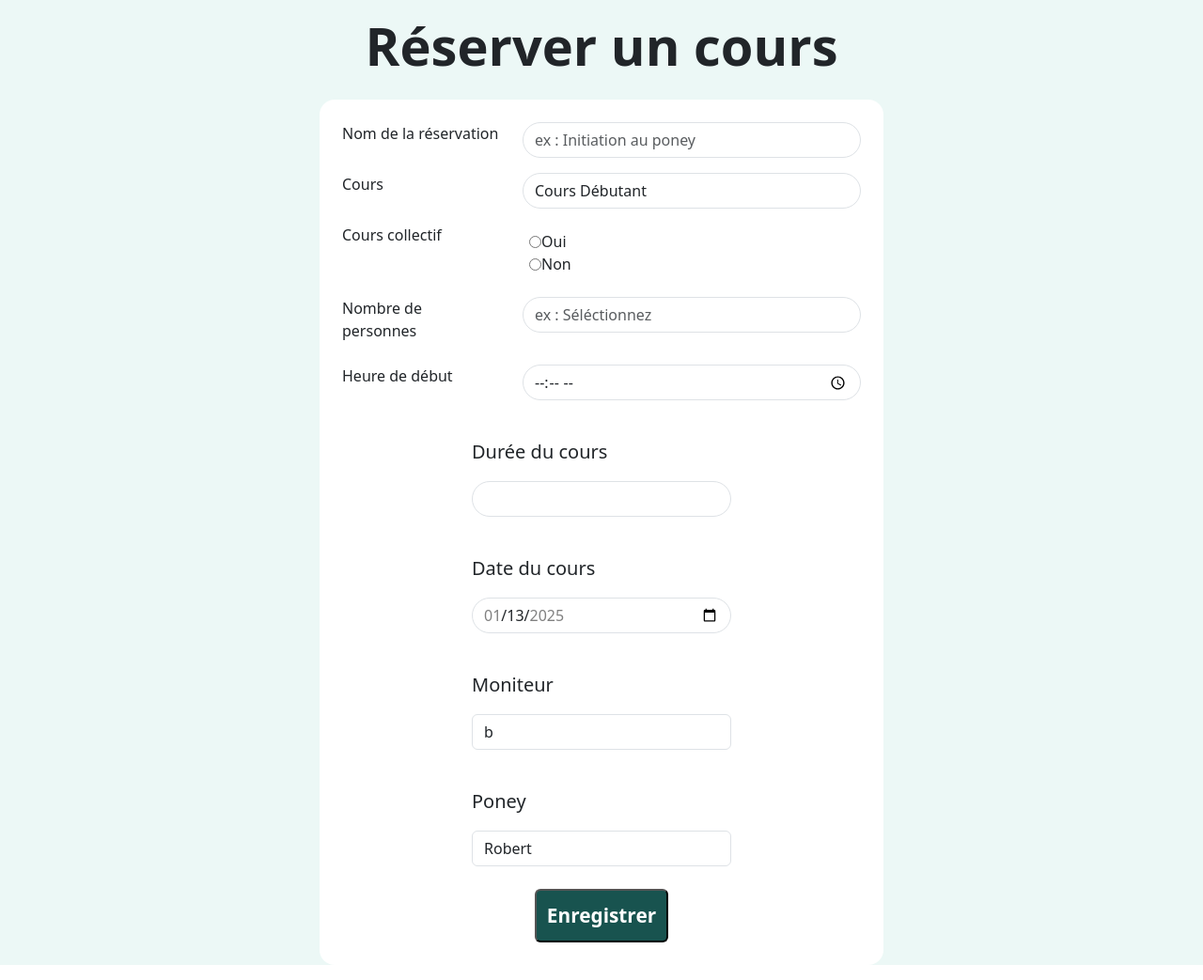
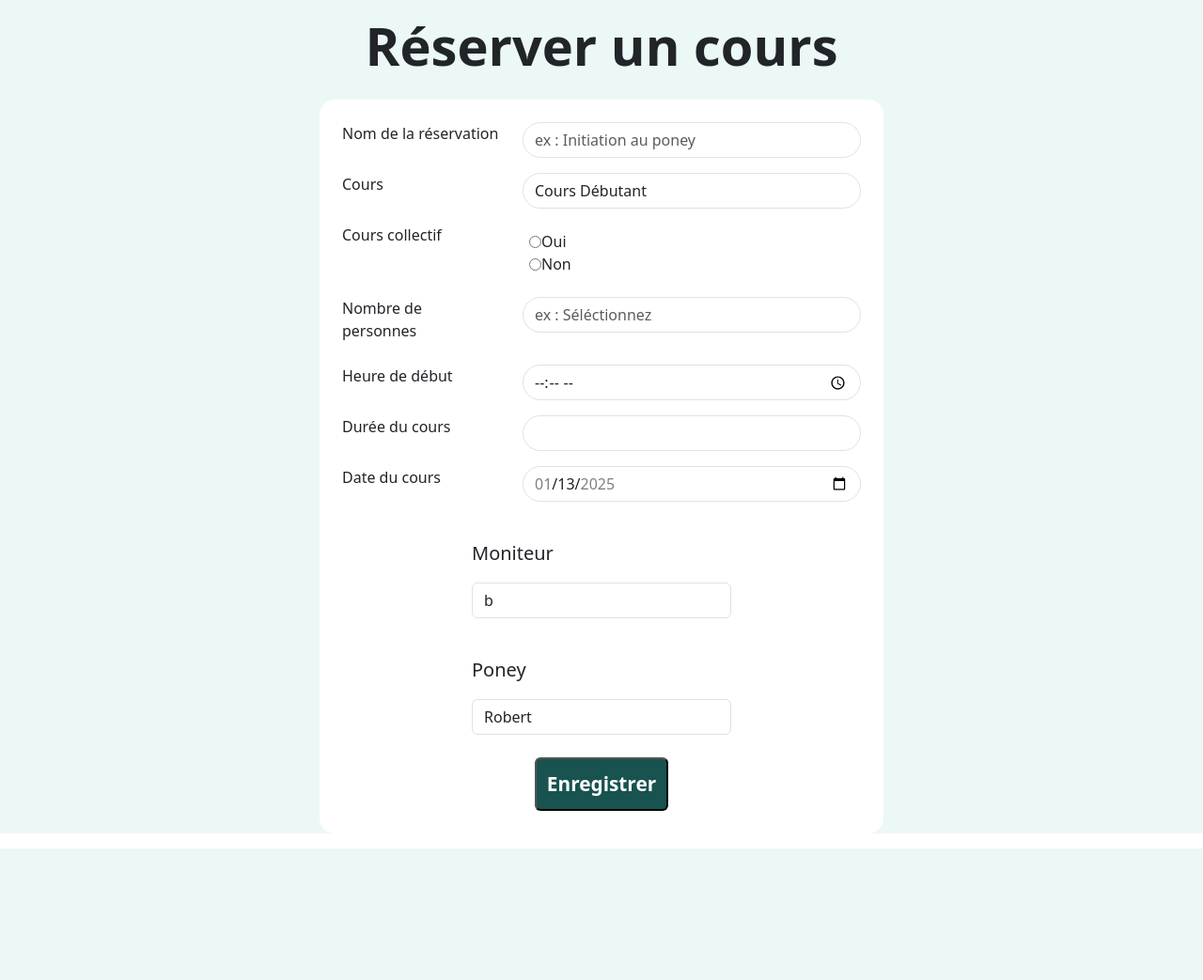
Before and after one commit to lenny-vergerolle/SAE_PONEY, a Flask app: page /reserver-cours in a window 1280 px wide. Shown: the part 133-1176 px from the top of the page at 94% size. After the commit the page ends 1036 px from the top, so only its background shows below. Run offline with Flask 3, Linux system fonts and the light colour scheme; a user stored in the database is signed in; data comes from the database, SQL or seed files in the repository; some libraries are stand-ins or nearby versions.

Commit message:
modification css

```diff
--- a/src/templates/reserver-cours.html
+++ b/src/templates/reserver-cours.html
@@ -45,14 +45,20 @@
                 </div>
             </div>
 
-            <div class ="mx-auto d-flex flex-column m-4 w-50">
-                <label class="my-3   fs-5" for="name">{{ form.duree.label }} </label>
-                {{ form.duree(size=50, class_="form-control rounded-5 ") }}
+            <div class="mb-3 row">
+                <label class="col-sm-4 color_white mb-2" for="duree">{{ form.duree.label }}</label>
+                <div class="col-sm-8">
+                    {{ form.duree(size=50, class_="form-control rounded-5 ") }}
+                </div>
             </div>
-            <div class ="mx-auto d-flex flex-column m-4 w-50">
-                <label class="my-3   fs-5" for="name">{{ form.date.label }} </label>
-                {{ form.date(size=50, class_="form-control rounded-5 ") }}
+
+            <div class="mb-3 row">
+                <label class="col-sm-4 color_white mb-2" for="date">{{ form.date.label }}</label>
+                <div class="col-sm-8">
+                    {{ form.date(size=50, class_="form-control rounded-5 ") }}
+                </div>
             </div>
+
             <div class ="mx-auto d-flex flex-column m-4 w-50">
                 <label class="my-3   fs-5" for="name">{{ form.moniteurs.label }} </label>
                 {{ form.moniteurs(size=1, class_="form-control") }}
```
